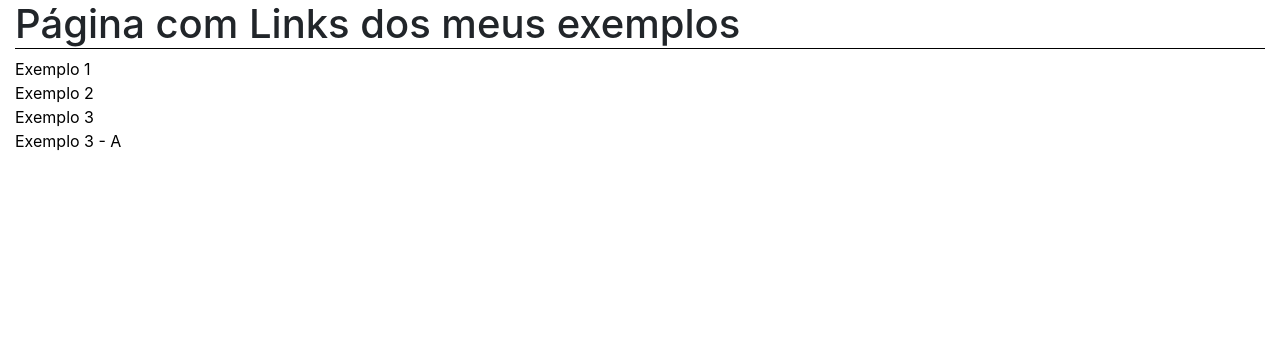
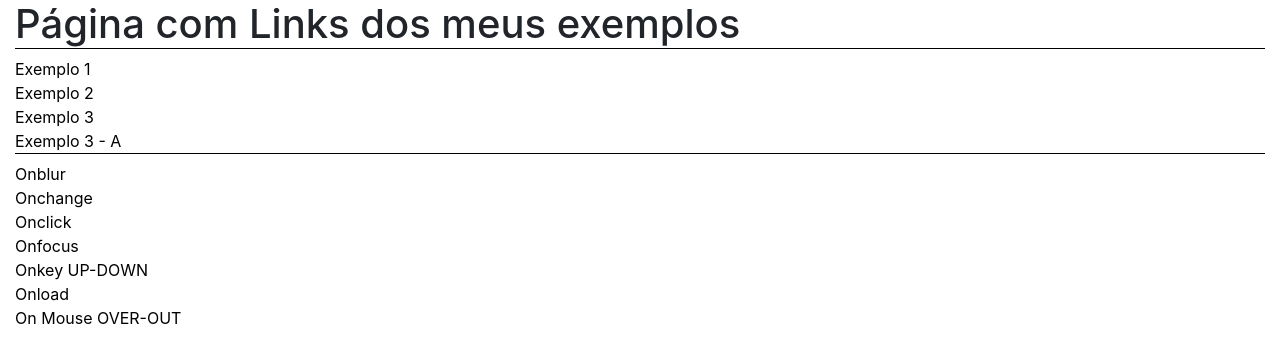
Before and after one commit to Jaooow/exemplos, a PHP site: page / in a window 1280 px wide. Shown: the top 363 px of the page. Run offline with PHP 8.4, Linux system fonts and the light colour scheme; some libraries are stand-ins or nearby versions.

Commit message:
Versao 2

```diff
--- a/index.php
+++ b/index.php
@@ -28,6 +28,16 @@
             <a href = "20200303/exemplo2.html">Exemplo 2</a> <br/>
             <a href = "20200303/exemplo3.html">Exemplo 3</a> <br/>
             <a href = "20200303/exemplo3a.html">Exemplo 3 - A</a>
+
+			<h1> </h1>
+
+			<a href = "20200310/ex_onblur.html">Onblur</a> <br/>
+			<a href = "20200310/ex_onchange.html">Onchange</a> <br/>
+			<a href = "20200310/ex_onclick.html">Onclick</a> <br/>
+			<a href = "20200310/ex_onfocus.html">Onfocus</a> <br/>
+			<a href = "20200310/ex_onkeyup_onkeydown.html">Onkey UP-DOWN</a> <br/>
+			<a href = "20200310/ex_onload.html">Onload</a> <br/>
+			<a href = "20200310/ex_ex_onmouseover_onmouseout.html">On Mouse OVER-OUT</a> <br/>
 		</div>
 	</body>
 </html>
```
